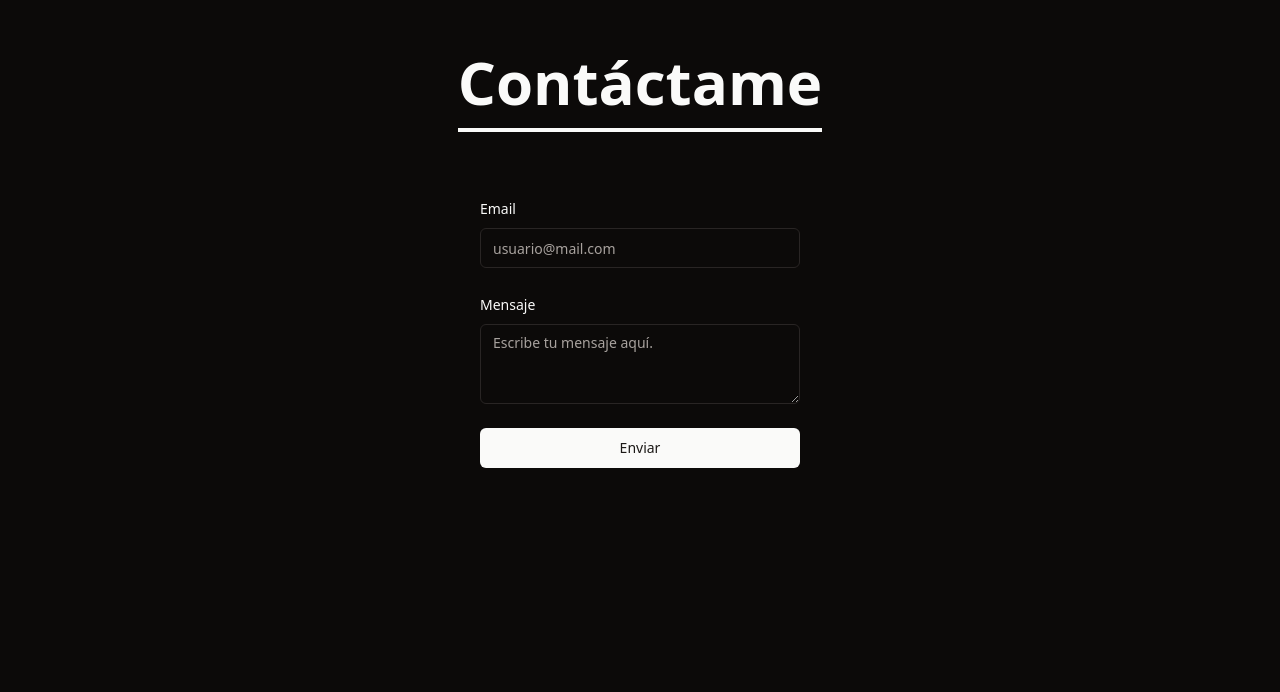
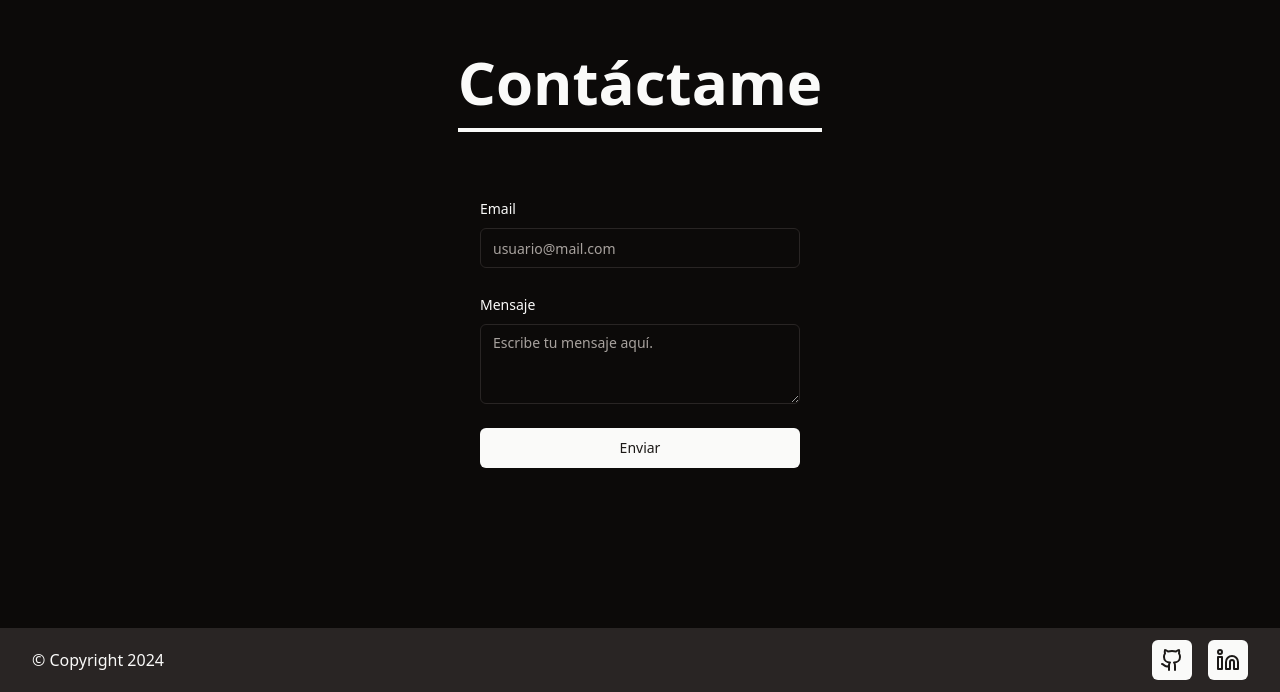
Before and after one commit to jaimecanarj/jaimecanarj.github.io, a React (Vite) app: page / in a window 1280 px wide. Shown: the part 2572-3264 px from the top of the page. Before the commit the page ends 3200 px from the top, so only its background shows below. Built offline with nearby package versions, Linux system fonts and the light colour scheme.

Commit message:
Añadido footer

```diff
--- a/src/App.tsx
+++ b/src/App.tsx
@@ -4,6 +4,7 @@ import Navbar from "@/components/Navbar";
 import Projects from "@/components/Projects";
 import Contact from "@/components/Contact";
 import { Toaster } from "@/components/ui/toaster";
+import Footer from "@/components/Footer";
 
 function App() {
   return (
@@ -14,6 +15,7 @@ function App() {
       <Projects />
       <Contact />
       <Toaster />
+      <Footer />
     </>
   );
 }
--- /dev/null
+++ b/src/components/Footer.tsx
@@ -0,0 +1,24 @@
+import { Github, Linkedin } from "lucide-react";
+import { Button } from "./ui/button";
+
+const Footer = () => {
+  return (
+    <footer className="flex items-center justify-between w-full h-16 px-8 bg-muted">
+      <p>© Copyright {new Date().getFullYear()}</p>
+      <div>
+        <a href="https://github.com/jaimecanarj" className="mr-4">
+          <Button size="icon">
+            <Github />
+          </Button>
+        </a>
+        <a href="#">
+          <Button size="icon">
+            <Linkedin />
+          </Button>
+        </a>
+      </div>
+    </footer>
+  );
+};
+
+export default Footer;
```
